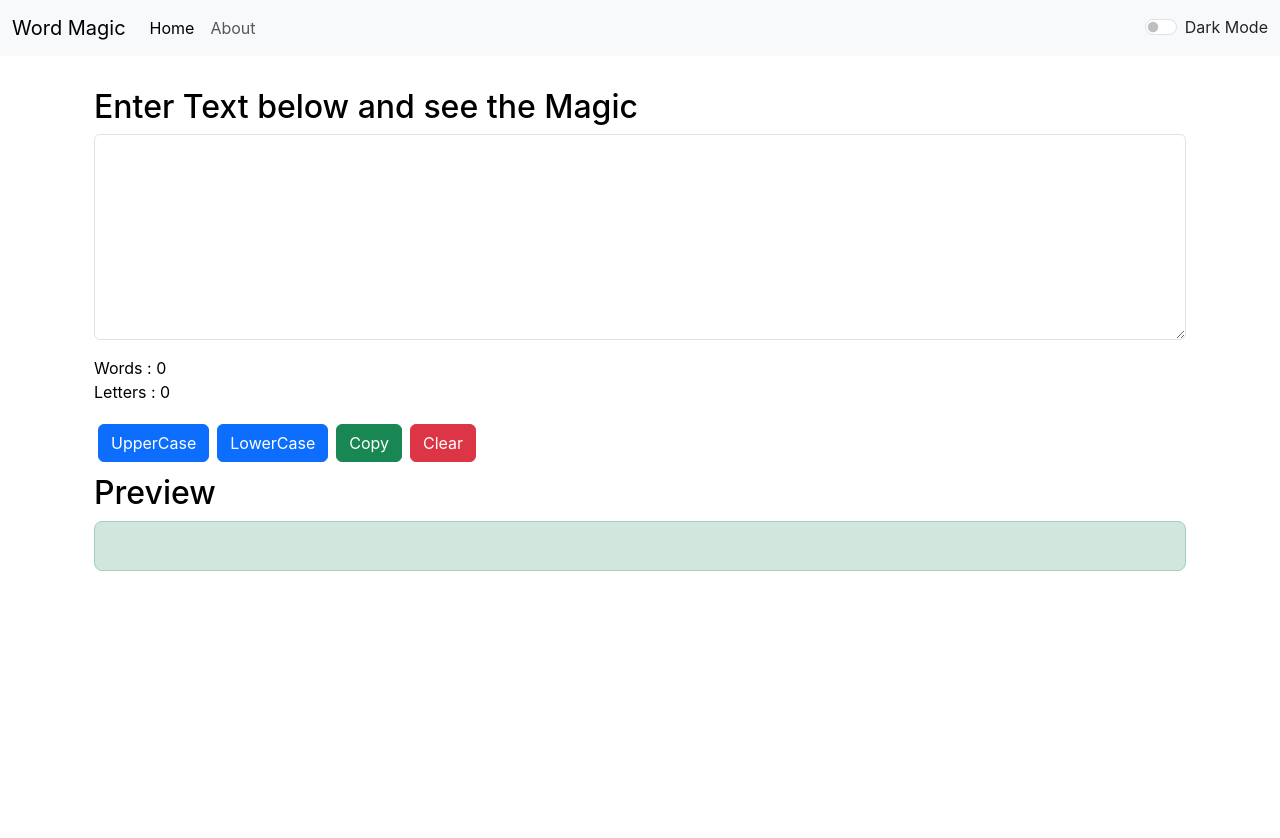
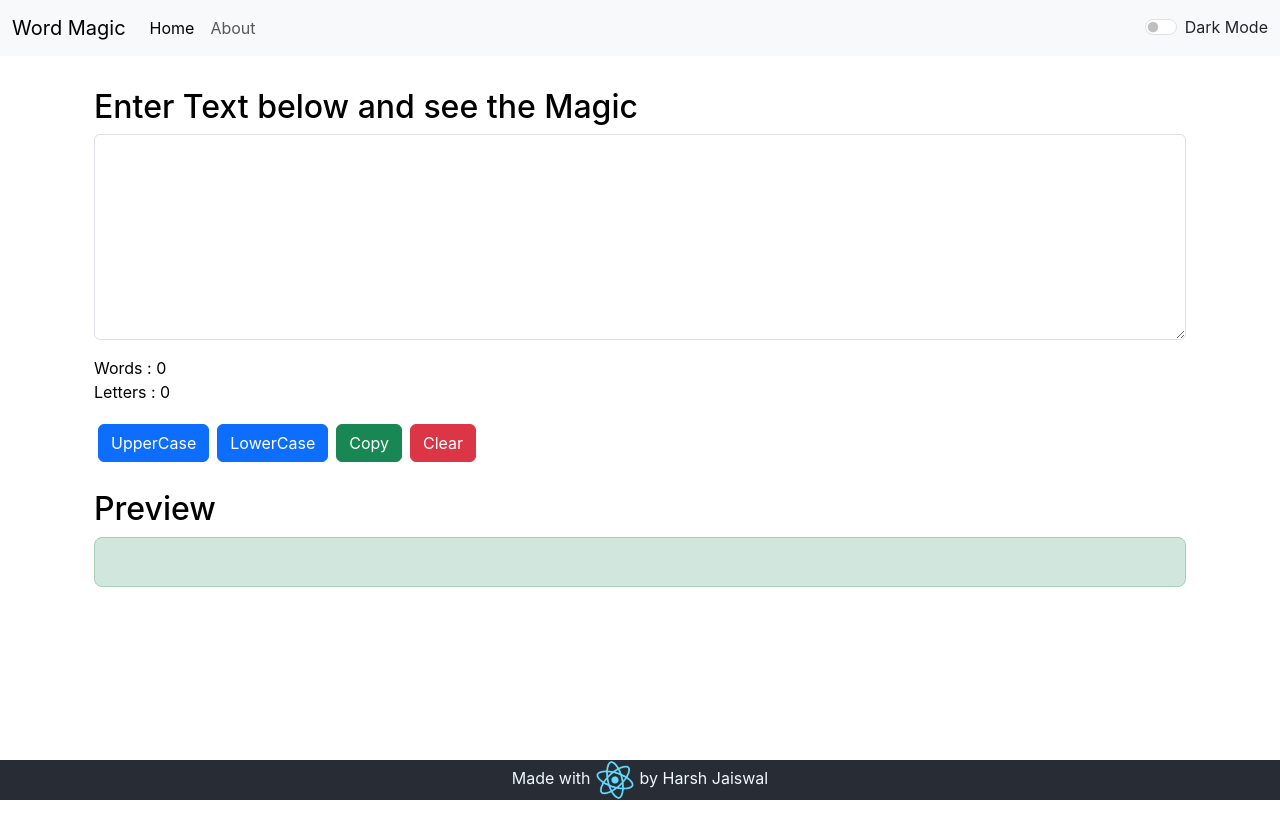
Before and after one commit to dev-harsh/WordMagic, a React (Create React App) app: page / in a window 1280 px wide. Shown: the top 838 px of the page. Built offline with nearby package versions, Linux system fonts and the light colour scheme.

Commit message:
added Footer

```diff
--- a/src/App.js
+++ b/src/App.js
@@ -1,6 +1,7 @@
 import Navbar from './Component/Navbar';
 import TextArea from './Component/TextArea';
 import React, { useState } from 'react';
+import Footer from './Component/Footer';
 
 
 function App() {
@@ -21,6 +22,7 @@ function App() {
     <>
       <Navbar mode={theme} toggleMode={toggleMode}/>
       <TextArea mode={theme}/>
+      <Footer/>
     </>
   );
 }
--- /dev/null
+++ b/src/Component/Footer.css
@@ -0,0 +1,32 @@
+.footer{
+    background-color: #282c34;
+    color: aliceblue;
+    position: fixed;
+    bottom: 0;
+    width: 100%;
+}
+
+.footerP{
+    text-align: center;
+    margin: 0;
+}
+
+.App-logo {
+    height: 5vmin;
+    pointer-events: none;
+  }
+
+@media (prefers-reduced-motion: no-preference) {
+    .App-logo {
+      animation: App-logo-spin infinite 10s linear;
+    }
+  }
+
+@keyframes App-logo-spin {
+from {
+    transform: rotate(0deg);
+}
+to {
+    transform: rotate(360deg);
+}
+}
--- /dev/null
+++ b/src/Component/Footer.js
@@ -0,0 +1,10 @@
+import React from 'react'
+import './Footer.css';
+
+export default function Footer() {
+  return (
+    <div className='footer'>
+        <p className='footerP'>Made with <img className="App-logo" src="logo512.png"/> by Harsh Jaiswal</p>
+    </div>
+  )
+}
--- a/src/Component/TextArea.js
+++ b/src/Component/TextArea.js
@@ -91,7 +91,7 @@ export default function TextArea(props) {
                     <button type="button" className="btn btn-danger m-1 px" onClick={clear}>Clear</button>
                 </div>
 
-                <div className="container my-2">
+                <div className="container my-4">
                     <h2>Preview</h2>
                     <div className="p-3 text-success bg-success-subtle border border-success-subtle rounded-3">
                     <p>{text}</p>
```
Also changed, not shown: src/App.css (deleted, +0 -38 lines).
